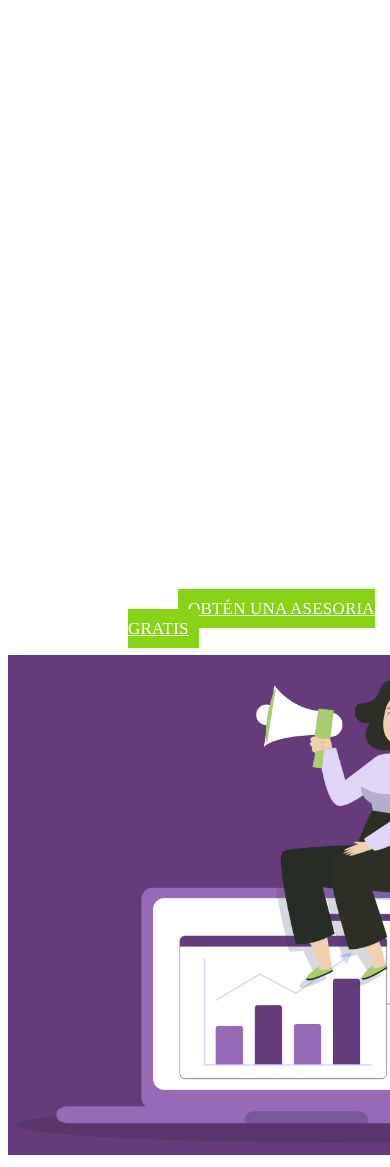
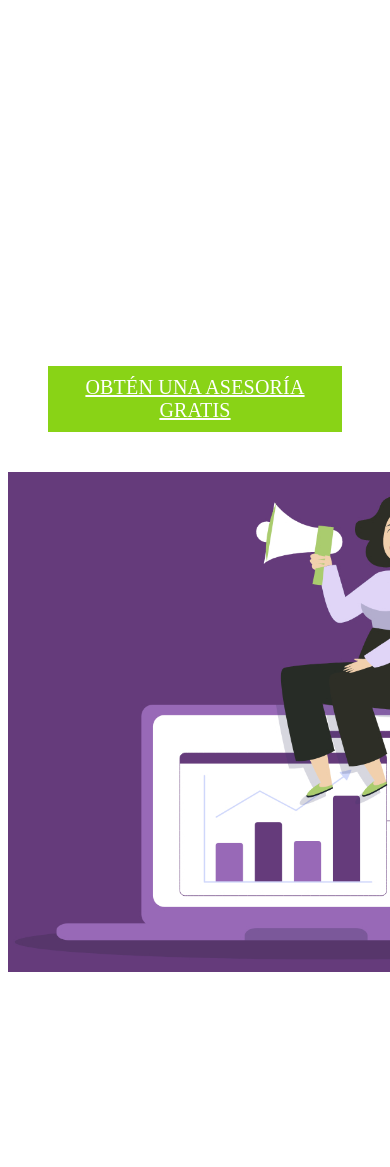
Before and after one commit to MJVProjects/MJVMorado, a PHP site: page /vistas/carrucel.php in a window 390 px wide; the page is wider, and only the part inside the window is pictured. After the commit the page ends 972 px from the top of that part, so only its background shows below. Run offline with PHP 8.4, Linux system fonts and the light colour scheme.

Commit message:
DBP-11/07/2022

```diff
--- a/services.php
+++ b/services.php
@@ -109,7 +109,7 @@
                     <div class="serv-item">
                         <div class="serv-img">
                             <img src="assets/img/data/community.png" alt="">
-                           <p> COMMUNITY MANAGER </p>
+                           <p> COMMUNITY <br>MANAGER </p>
                         </div>
                         <div class="serv-info">
                             <p>
--- a/vistas/carrucel.php
+++ b/vistas/carrucel.php
@@ -28,23 +28,23 @@
         font-size: 1.8rem;
         margin-top: 10px;
         line-height: 30px;
-        text-align: justify;
+        text-align: left;
         font-family: calibri;
         color: #fff;
     }
 
     .cn1{
-        margin-top: 100px;
+        margin-top: 80px;
         padding-left: 120px;
 
     }
     .btn5{
             background: #89D316 ;
             margin-left: 50px;
-            margin-top: 20px;
+            margin-top: 40px;
             font-family:Inter-Bold ;
             letter-spacing: 0.2px;
-            font-size: 17px;
+            font-size: 20px;
             color: #fff;
             padding: 10px;
     }
@@ -52,18 +52,51 @@
         background: #89D316;
         color: #fff;
     }
-    .imt{
-        background-image: url("assets/img/imagen01.jpg");
-        background-size: cover;
-        background-repeat: no-repeat;
-        height: 100vh;
-    }
+
 
     /* hacer una media responsive */
 
-    /* @media (max-width: 600px) {
+    @media (max-width: 600px) {
 
-    } */
+    .cn1{
+
+     margin: 0px;
+     padding: 0px;
+     display: inline-block;
+     justify-content: center;
+     align-items: center;
+
+ }
+ .btn5{
+            margin: 40px;
+           display: flex;
+           justify-content: center;
+           text-align: center;
+            padding: auto;
+    }
+    .tex1{
+
+        font-size: 60px;
+        color: #fff;
+        text-align: center;
+        margin: auto    ;
+    }
+
+    .tex2{
+
+        font-size: 60px;
+        color: #fff;
+    }
+    .tex3{
+        font-size: 1.8rem;
+        /* text-align: center; */
+
+        text-align: justify;
+        line-height: auto;
+        padding: 10px;
+
+    }
+    }
 
 
    </style>
@@ -85,15 +118,16 @@
 </div> -->
 
 <div class="content ">
-    <div class="row ">
-        <div class="col-5 cn1">
+    <div class="row cn2">
+        <div class="col-lg-5 col-md-12 col-sm-12 col-xs-12 cn1">
                 <h1 class="tex1">Bienvenidos <p class="tex2">Somos MJV</p></h1>
-                <p class="tex3">¿Necesitas hacer crecer tu empresa,<br>
-                     pero no sabes por dondé empezar?<br>Nosotros podemos ayudarte</p>
+                <p class="tex3">¿Necesitas hacer crecer tu empresa,
+                     pero no sabes por dondé empezar? Nosotros podemos ayudarte</p>
+
                      <p><a class="btn rounded-pill border-0 btn5"
-                     href="#" >OBTÉN UNA ASESORIA GRATIS</a></p>
+                     href="#" style="font-family: Inter-Bold;">OBTÉN UNA ASESORÍA GRATIS</a></p>
         </div>
-        <div class="col-7">
+        <div class="col-lg-7 col-md-12 col-sm-12 col-xs-12">
 
             <div class="text-center">
                     <img src="assets/img/inicio1.jpg" class="bd-placeholder-img bd-placeholder-img-lg featurette-image img-fluid mx-auto" width="auto" height="500" style="padding-right: 20px;" alt="...">
--- a/vistas/header.php
+++ b/vistas/header.php
@@ -110,7 +110,7 @@
          </div>
      </nav>
     </header>
-     <script>
+     <!-- <script>
         window.addEventListener("scroll", function(){
 
             var nav = document.querySelector("nav");
@@ -123,4 +123,4 @@
             header.classList.toggle("ocultar",window.scrollY>0);
 
         });
-     </script>
+     </script> -->
```
Also changed, not shown: index.php (+35 -7 lines), vistas/Nosotros.php (+17 -3 lines).
